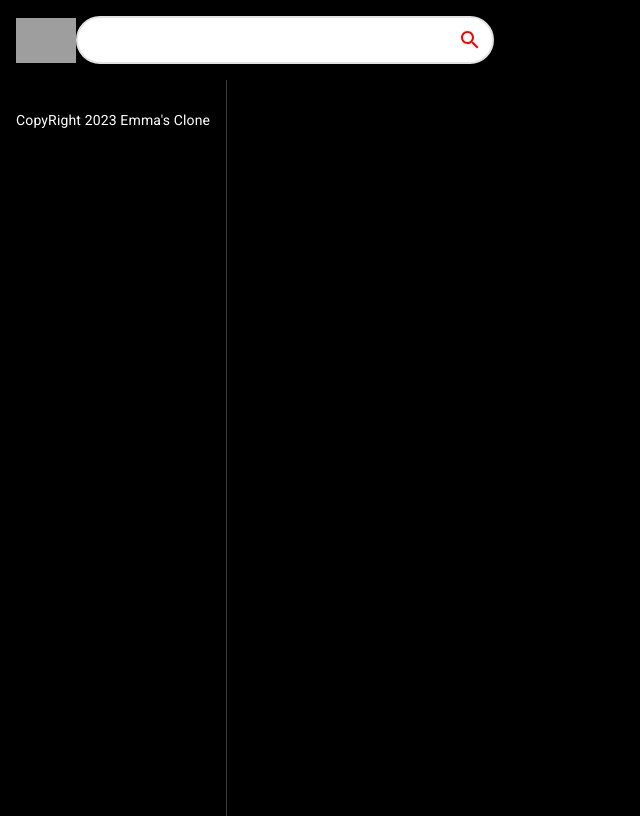
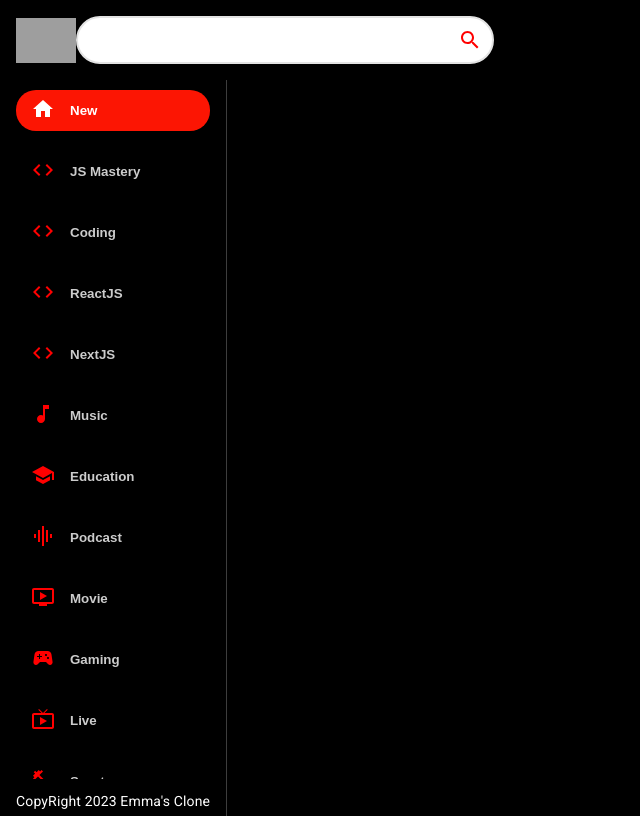
Before and after one commit to EmmaH88/youtube_clone_react, a React (Create React App) app: page / in a window 1280 px wide. Shown: the whole page, without its empty margins (0-640 px from the left). Built offline with nearby package versions, Linux system fonts and the light colour scheme; grey boxes are pictures that could not be loaded.

Commit message:
added css to sidebar component

```diff
--- a/src/components/SideBar.jsx
+++ b/src/components/SideBar.jsx
@@ -1,7 +1,48 @@
-import { Stack } from "@mui/-material";
-import { catagories } from "../utlis/constants";
-const SideBar = () => {
-  return <div>SideBar</div>;
-};
+import { Stack } from "@mui/material";
+import { categories } from "../utils/constants";
+
+const selectedCategory = "New";
+
+const SideBar = () => (
+  <Stack
+    direction="row"
+    sx={{
+      overflowY: "auto",
+      height: {
+        sx: "auto",
+        md: "95%",
+      },
+      flexDirection: {
+        md: "column",
+      },
+    }}
+  >
+    {categories.map((category) => (
+      <button
+        className="category-btn"
+        style={{
+          background: category.name === selectedCategory && "#fc1503",
+          color: "white",
+        }}
+        key={category.name}
+      >
+        <span
+          style={{
+            color: category.name === selectedCategory ? "white" : "red",
+            marginRight: "15px",
+          }}
+        >
+          {category.icon}
+        </span>
+
+        <span
+          style={{ opacity: category.name === selectedCategory ? "1" : "0.8" }}
+        >
+          {category.name}
+        </span>
+      </button>
+    ))}
+  </Stack>
+);
 
 export default SideBar;
```
